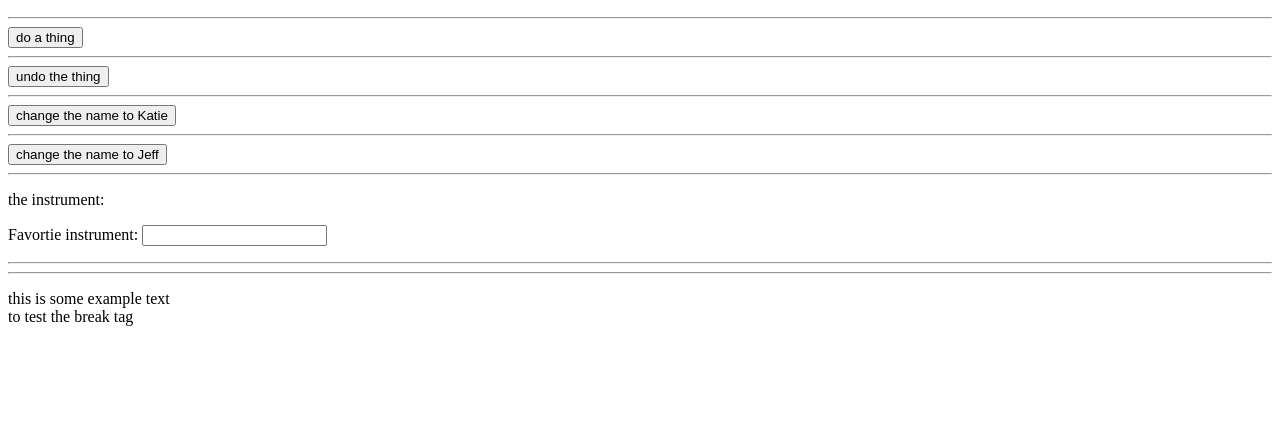
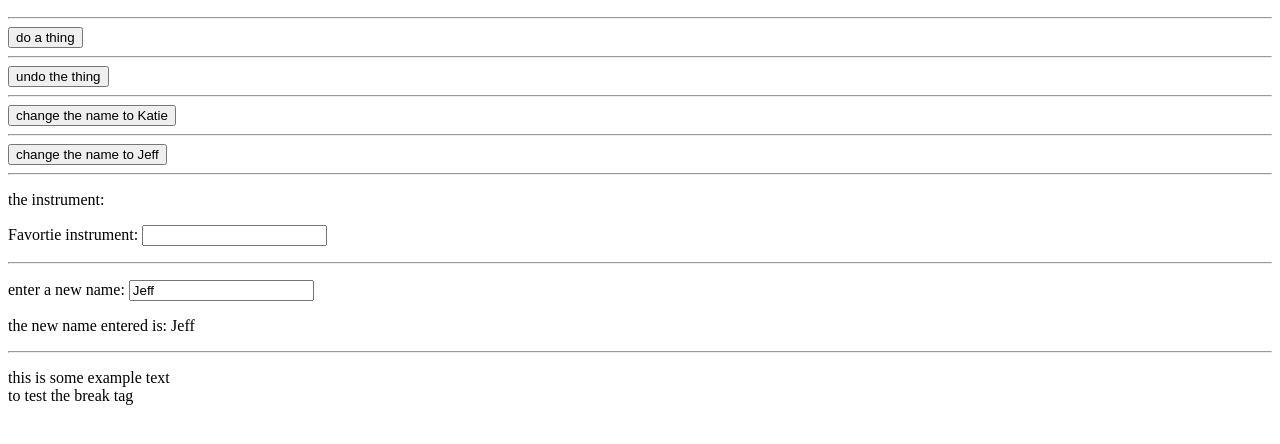
Before and after one commit to jeffspatafora/practice-vuejs, a plain HTML site: page index.html in a window 1280 px wide. Shown: the part 218-662 px from the top of the page. Drawn offline with nearby package versions, Linux system fonts and the light colour scheme.

Commit message:
adds enter a new name v-model

```diff
--- a/index.html
+++ b/index.html
@@ -25,6 +25,8 @@
       <p>the instrument: {{ instrument }}</p>
       <p>Favortie instrument: <input type="text" v-model="instrument"></p>
       <hr>
+      <p>enter a new name: <input type="text" v-model="name"></p>
+      <p>the new name entered is: {{ name }}</p>
       <hr>
       <p>this is some example text<br>to test the break tag</p>
     </div>
```
